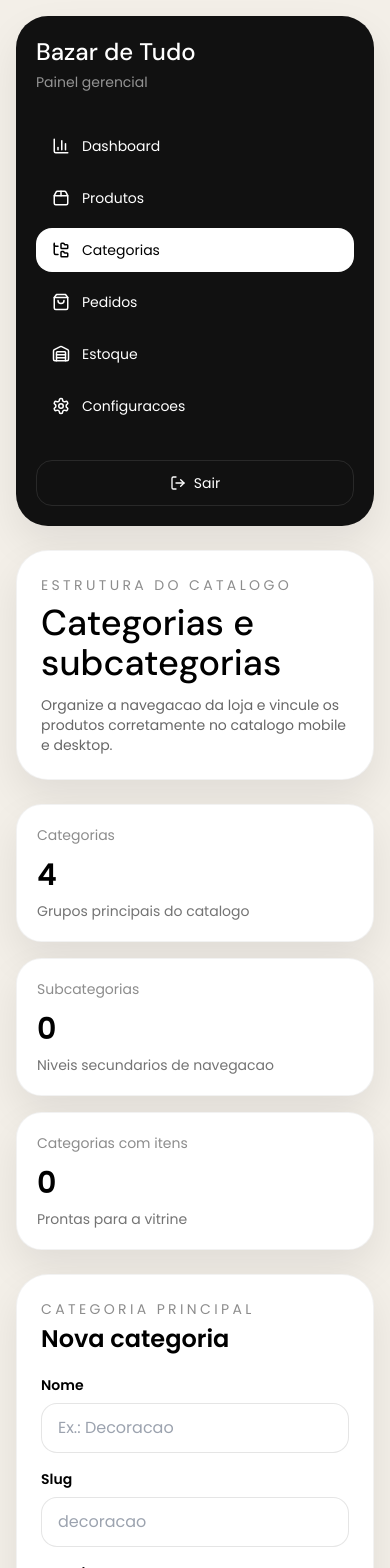
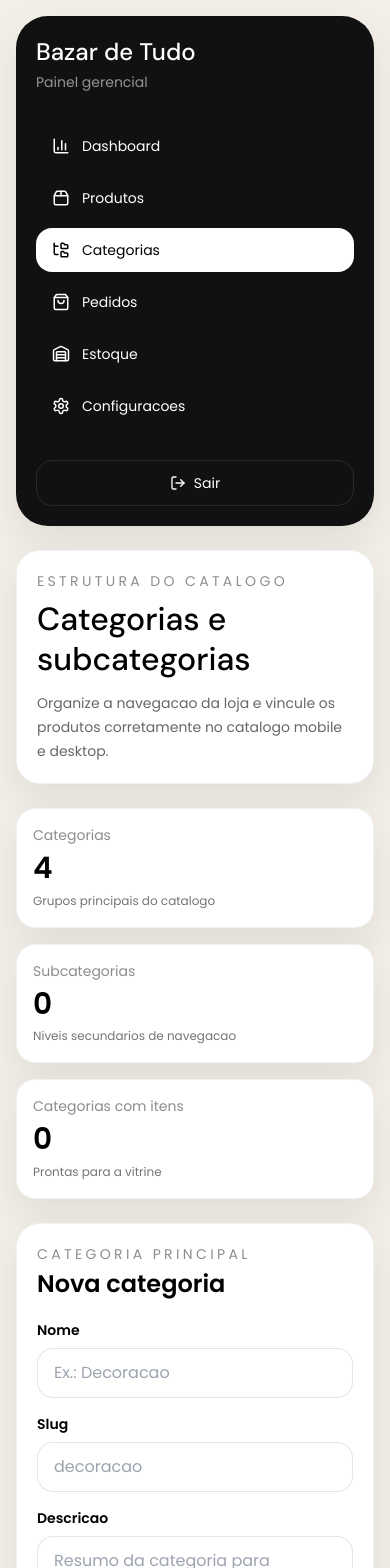
Before and after one commit to VictorBeraldo05/Bazardetudo, a Next.js app in the folder frontend/: page /admin/categorias in a window 390 px wide. Shown: the top 1568 px of the page. Built offline with nearby package versions, Linux system fonts and the light colour scheme; no server answers.

Commit message:
Melhoria do catálogo de produto

```diff
--- a/frontend/components/admin-categories-manager.tsx
+++ b/frontend/components/admin-categories-manager.tsx
@@ -307,10 +307,10 @@ export function AdminCategoriesManager({ initialCategories }: { initialCategorie
 
   return (
     <main className="space-y-6">
-      <section className="rounded-[2rem] border border-black/5 bg-white p-6 shadow-card">
+      <section className="rounded-[1.5rem] border border-black/5 bg-white p-5 shadow-card sm:rounded-[2rem] sm:p-6">
         <p className="text-sm uppercase tracking-[0.24em] text-black/45">Estrutura do catalogo</p>
-        <h1 className="mt-2 font-display text-4xl text-black">Categorias e subcategorias</h1>
-        <p className="mt-3 max-w-3xl text-sm text-black/60">
+        <h1 className="mt-2 font-display text-[2rem] leading-tight text-black sm:text-4xl">Categorias e subcategorias</h1>
+        <p className="mt-3 max-w-3xl text-sm leading-6 text-black/60">
           Organize a navegacao da loja e vincule os produtos corretamente no catalogo mobile e desktop.
         </p>
       </section>
@@ -321,16 +321,16 @@ export function AdminCategoriesManager({ initialCategories }: { initialCategorie
           { label: "Subcategorias", value: totalSubcategories, hint: "Niveis secundarios de navegacao" },
           { label: "Categorias com itens", value: categories.filter((category) => (category.subcategories?.length ?? 0) > 0).length, hint: "Prontas para a vitrine" }
         ].map((item) => (
-          <div key={item.label} className="rounded-[1.6rem] border border-black/5 bg-white p-5 shadow-card">
+          <div key={item.label} className="rounded-[1.2rem] border border-black/5 bg-white p-4 shadow-card sm:rounded-[1.6rem] sm:p-5">
             <p className="text-sm text-black/45">{item.label}</p>
-            <p className="mt-3 text-3xl font-semibold text-black">{item.value}</p>
-            <p className="mt-2 text-sm text-black/55">{item.hint}</p>
+            <p className="mt-2 text-[1.85rem] font-semibold leading-none text-black sm:mt-3 sm:text-3xl">{item.value}</p>
+            <p className="mt-2 text-xs leading-5 text-black/55 sm:text-sm">{item.hint}</p>
           </div>
         ))}
       </section>
 
       <div className="grid items-start gap-6 xl:grid-cols-[380px_380px_minmax(0,1fr)]">
-        <section className="rounded-[2rem] border border-black/5 bg-white p-6 shadow-card">
+        <section className="rounded-[1.5rem] border border-black/5 bg-white p-5 shadow-card sm:rounded-[2rem] sm:p-6">
           <div className="space-y-1">
             <p className="text-sm uppercase tracking-[0.24em] text-black/45">Categoria principal</p>
             <h2 className="text-2xl font-semibold text-black">{editingCategoryId ? "Editar categoria" : "Nova categoria"}</h2>
@@ -382,7 +382,7 @@ export function AdminCategoriesManager({ initialCategories }: { initialCategorie
           </form>
         </section>
 
-        <section className="rounded-[2rem] border border-black/5 bg-white p-6 shadow-card">
+        <section className="rounded-[1.5rem] border border-black/5 bg-white p-5 shadow-card sm:rounded-[2rem] sm:p-6">
           <div className="space-y-1">
             <p className="text-sm uppercase tracking-[0.24em] text-black/45">Subcategoria</p>
             <h2 className="text-2xl font-semibold text-black">{editingSubcategoryId ? "Editar subcategoria" : "Nova subcategoria"}</h2>
@@ -488,11 +488,11 @@ export function AdminCategoriesManager({ initialCategories }: { initialCategorie
         </section>
 
         <section className="space-y-6">
-          <section className="rounded-[2rem] border border-black/5 bg-white p-6 shadow-card">
+          <section className="rounded-[1.5rem] border border-black/5 bg-white p-5 shadow-card sm:rounded-[2rem] sm:p-6">
             <div className="flex flex-col gap-4 sm:flex-row sm:items-start sm:justify-between">
               <div className="min-w-0">
                 <p className="text-sm uppercase tracking-[0.24em] text-black/45">Mapa da loja</p>
-                <h2 className="text-2xl font-semibold text-black">Estrutura cadastrada</h2>
+                <h2 className="text-[1.9rem] font-semibold leading-tight text-black sm:text-2xl">Estrutura cadastrada</h2>
                 <p className="mt-1 max-w-md text-sm leading-6 text-black/50">Selecione exatamente o item que quer manter, editar ou excluir.</p>
               </div>
               <Button type="button" variant="outline" onClick={loadCategories} className="w-full sm:w-auto">Atualizar</Button>
@@ -506,7 +506,7 @@ export function AdminCategoriesManager({ initialCategories }: { initialCategorie
                     <select
                       value={managementMode}
                       onChange={(event) => setManagementMode(event.target.value as "category" | "subcategory")}
-                      className="w-full min-w-0 rounded-2xl border border-black/10 px-4 py-3 text-sm"
+                      className="w-full min-w-0 rounded-[1.1rem] border border-black/10 px-4 py-3 text-sm sm:rounded-2xl"
                     >
                       <option value="category">Categoria</option>
                       <option value="subcategory">Subcategoria</option>
@@ -518,7 +518,7 @@ export function AdminCategoriesManager({ initialCategories }: { initialCategorie
                     <select
                       value={selectedCategoryId}
                       onChange={(event) => setSelectedCategoryId(event.target.value)}
-                      className="w-full min-w-0 rounded-2xl border border-black/10 px-4 py-3 text-sm"
+                      className="w-full min-w-0 rounded-[1.1rem] border border-black/10 px-4 py-3 text-sm sm:rounded-2xl"
                     >
                       {categories.map((category) => (
                         <option key={category.id} value={category.id}>
@@ -535,7 +535,7 @@ export function AdminCategoriesManager({ initialCategories }: { initialCategorie
                     <select
                       value={selectedSubcategoryId}
                       onChange={(event) => setSelectedSubcategoryId(event.target.value)}
-                      className="w-full min-w-0 rounded-2xl border border-black/10 px-4 py-3 text-sm"
+                      className="w-full min-w-0 rounded-[1.1rem] border border-black/10 px-4 py-3 text-sm sm:rounded-2xl"
                       disabled={!selectedCategory || (selectedCategory.subcategories?.length ?? 0) === 0}
                     >
                       {(selectedCategory?.subcategories ?? []).length > 0 ? (
@@ -552,9 +552,9 @@ export function AdminCategoriesManager({ initialCategories }: { initialCategorie
                 ) : null}
 
                 {managementMode === "category" && selectedCategory ? (
-                  <div className="rounded-[1.5rem] border border-black/6 bg-[#fbfaf7] p-4 sm:p-5">
+                  <div className="rounded-[1.2rem] border border-black/6 bg-[#fbfaf7] p-4 sm:rounded-[1.5rem] sm:p-5">
                     <p className="text-xs uppercase tracking-[0.22em] text-black/38">Categoria selecionada</p>
-                    <h3 className="mt-2 break-words text-xl font-semibold text-black sm:text-2xl">{selectedCategory.name}</h3>
+                    <h3 className="mt-2 break-words text-[1.55rem] font-semibold leading-tight text-black sm:text-2xl">{selectedCategory.name}</h3>
                     <p className="mt-1 text-sm text-black/45">{selectedCategory.slug}</p>
                     {selectedCategory.description ? <p className="mt-3 text-sm leading-6 text-black/58">{selectedCategory.description}</p> : null}
                     <div className="mt-3 flex flex-wrap gap-2">
@@ -567,7 +567,7 @@ export function AdminCategoriesManager({ initialCategories }: { initialCategorie
                       <button
                         type="button"
                         onClick={() => startEditCategory(selectedCategory)}
-                        className="min-h-12 rounded-[1.25rem] border border-black/10 bg-white px-4 py-3 text-sm font-medium leading-5 text-black transition hover:bg-[#f4efe7]"
+                        className="min-h-11 rounded-[1rem] border border-black/10 bg-white px-4 py-3 text-sm font-medium leading-5 text-black transition hover:bg-[#f4efe7] sm:min-h-12 sm:rounded-[1.25rem]"
                       >
                         Editar categoria selecionada
                       </button>
@@ -575,7 +575,7 @@ export function AdminCategoriesManager({ initialCategories }: { initialCategorie
                         type="button"
                         onClick={() => handleDelete("category", selectedCategory.id)}
                         disabled={deletingId === selectedCategory.id}
-                        className="min-h-12 rounded-[1.25rem] border border-[#d87b65]/20 bg-[#fff4f1] px-4 py-3 text-sm font-medium leading-5 text-[#b13f2b] transition hover:bg-[#fde8e2] disabled:opacity-60"
+                        className="min-h-11 rounded-[1rem] border border-[#d87b65]/20 bg-[#fff4f1] px-4 py-3 text-sm font-medium leading-5 text-[#b13f2b] transition hover:bg-[#fde8e2] disabled:opacity-60 sm:min-h-12 sm:rounded-[1.25rem]"
                       >
                         {deletingId === selectedCategory.id ? "Excluindo..." : "Excluir categoria selecionada"}
                       </button>
@@ -585,9 +585,9 @@ export function AdminCategoriesManager({ initialCategories }: { initialCategorie
 
                 {managementMode === "subcategory" ? (
                   selectedSubcategory && selectedCategory ? (
-                    <div className="rounded-[1.5rem] border border-black/6 bg-[#fbfaf7] p-4 sm:p-5">
+                    <div className="rounded-[1.2rem] border border-black/6 bg-[#fbfaf7] p-4 sm:rounded-[1.5rem] sm:p-5">
                       <div className="flex flex-col gap-4 sm:flex-row sm:items-start">
-                        <div className="flex h-16 w-16 flex-shrink-0 items-center justify-center overflow-hidden rounded-full bg-[#f4f1ea]">
+                        <div className="flex h-14 w-14 flex-shrink-0 items-center justify-center overflow-hidden rounded-full bg-[#f4f1ea] sm:h-16 sm:w-16">
                           {selectedSubcategory.image ? (
                             // eslint-disable-next-line @next/next/no-img-element
                             <img src={selectedSubcategory.image} alt={selectedSubcategory.name} className="h-full w-full object-contain p-2" />
@@ -598,7 +598,7 @@ export function AdminCategoriesManager({ initialCategories }: { initialCategorie
 
                         <div className="min-w-0">
                           <p className="text-xs uppercase tracking-[0.22em] text-black/38">Subcategoria selecionada</p>
-                          <h3 className="mt-2 break-words text-xl font-semibold text-black sm:text-2xl">{selectedSubcategory.name}</h3>
+                          <h3 className="mt-2 break-words text-[1.55rem] font-semibold leading-tight text-black sm:text-2xl">{selectedSubcategory.name}</h3>
                           <p className="mt-1 text-sm text-black/45">{selectedSubcategory.slug}</p>
                           <p className="mt-1 text-sm text-black/50">Categoria mae: {selectedCategory.name}</p>
                           {selectedSubcategory.description ? (
@@ -611,7 +611,7 @@ export function AdminCategoriesManager({ initialCategories }: { initialCategorie
                         <button
                           type="button"
                           onClick={() => startEditSubcategory(selectedCategory, selectedSubcategory)}
-                          className="min-h-12 rounded-[1.25rem] border border-black/10 bg-white px-4 py-3 text-sm font-medium leading-5 text-black transition hover:bg-[#f4efe7]"
+                          className="min-h-11 rounded-[1rem] border border-black/10 bg-white px-4 py-3 text-sm font-medium leading-5 text-black transition hover:bg-[#f4efe7] sm:min-h-12 sm:rounded-[1.25rem]"
                         >
                           Editar subcategoria selecionada
                         </button>
@@ -619,7 +619,7 @@ export function AdminCategoriesManager({ initialCategories }: { initialCategorie
                           type="button"
                           onClick={() => handleDelete("subcategory", selectedSubcategory.id)}
                           disabled={deletingId === selectedSubcategory.id}
-                          className="min-h-12 rounded-[1.25rem] border border-[#d87b65]/20 bg-[#fff4f1] px-4 py-3 text-sm font-medium leading-5 text-[#b13f2b] transition hover:bg-[#fde8e2] disabled:opacity-60"
+                          className="min-h-11 rounded-[1rem] border border-[#d87b65]/20 bg-[#fff4f1] px-4 py-3 text-sm font-medium leading-5 text-[#b13f2b] transition hover:bg-[#fde8e2] disabled:opacity-60 sm:min-h-12 sm:rounded-[1.25rem]"
                         >
                           {deletingId === selectedSubcategory.id ? "Excluindo..." : "Excluir subcategoria selecionada"}
                         </button>
```
